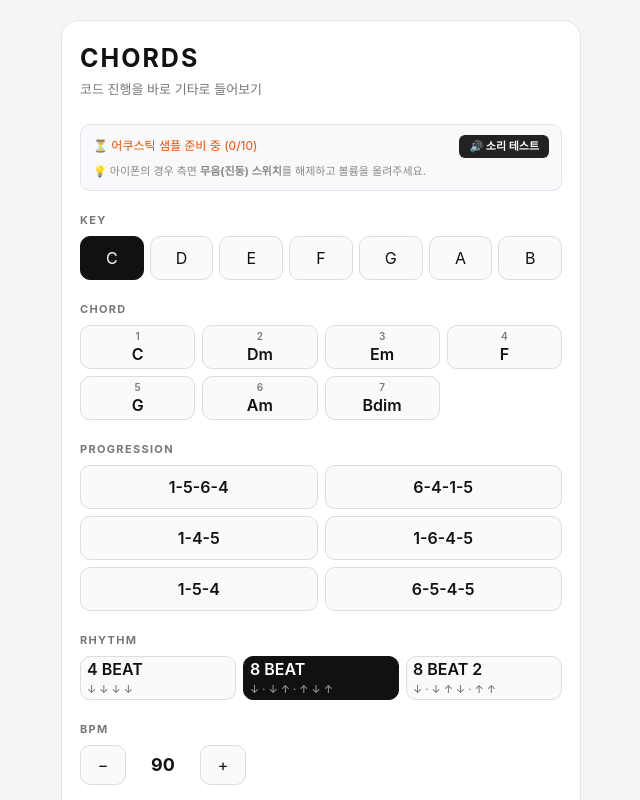
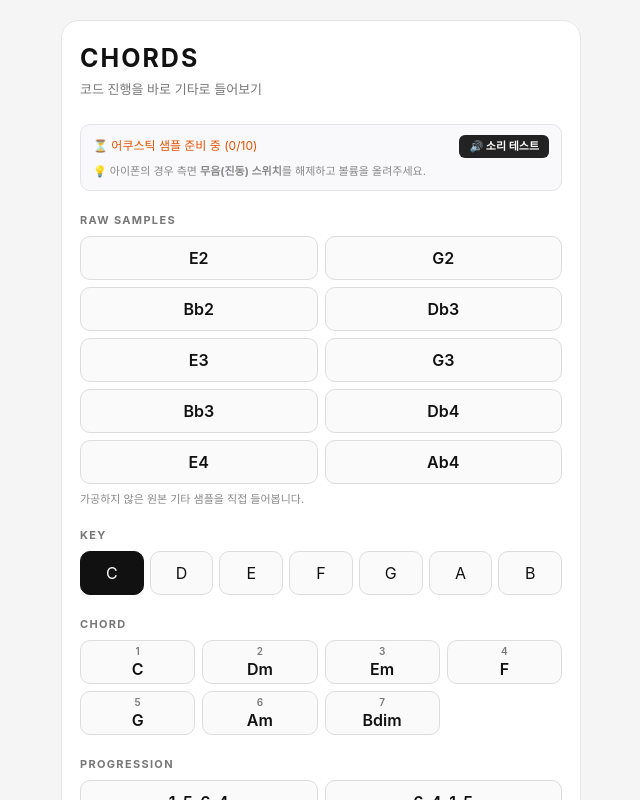
Before and after one commit to youngseokchomajn-web/Chords, a React (Vite) app: page / in a window 1280 px wide. Shown: the top 800 px of the page, without its empty margins (319-959 px from the left). Built offline with nearby package versions, Linux system fonts and the light colour scheme; no server answers.

Commit message:
debug: audition raw guitar samples (#7)
* debug: add raw guitar sample audition controls

* fix: isolate raw sample audition from Web Audio

```diff
--- a/src/App.tsx
+++ b/src/App.tsx
@@ -52,6 +52,7 @@ export const App: React.FC = () => {
   });
 
   const timersRef = useRef<number[]>([]);
+  const rawSampleAudioRef = useRef<HTMLAudioElement | null>(null);
 
   const clearAllTimers = () => {
     timersRef.current.forEach(id => window.clearTimeout(id));
@@ -83,12 +84,27 @@ export const App: React.FC = () => {
 
   const handleTestAudio = async () => {
     clearAllTimers();
-    GuitarSoundEngine.stopAll();
-    await audioContextManager.unlock();
-    await audioContextManager.playTestBeep();
-    GuitarSoundEngine.playTestNote();
-    setFeedbackMsg('소리 테스트 완료!');
+    // Keep this diagnostic completely outside Web Audio.
+    const result = await audioContextManager.playHtmlAudioTest();
+    setFeedbackMsg(result === 'played' ? '기본 소리 재생됨' : '기본 소리 재생 실패');
     addTimer(() => setFeedbackMsg(''), 2500);
+  };
+
+  const playRawSample = async (sampleMidi: number, file: string) => {
+    clearAllTimers();
+    rawSampleAudioRef.current?.pause();
+    rawSampleAudioRef.current?.pause();
+    const audio = new Audio(`${import.meta.env.BASE_URL}samples/guitar/${file}`);
+    audio.volume = 0.65;
+    rawSampleAudioRef.current = audio;
+    try {
+      await audio.play();
+      setFeedbackMsg(`원본 샘플: ${sampleMidi} MIDI`);
+      addTimer(() => setFeedbackMsg(''), 2500);
+    } catch {
+      setFeedbackMsg('원본 샘플 재생 실패');
+      addTimer(() => setFeedbackMsg(''), 2500);
+    }
   };
 
   const playChord = async (degree: number) => {
@@ -201,6 +217,20 @@ export const App: React.FC = () => {
         </div>
 
         <section>
+          <h2>RAW SAMPLES</h2>
+          <div className="progression-grid">
+            {SAMPLES.map(([sampleMidi, file]) => (
+              <button key={sampleMidi} onClick={() => playRawSample(sampleMidi, file)}>
+                {file.replace(/^MartinGM2_\d+_+/, '').replace(/_1\.wav$/, '').replace(/_/g, ' ')}
+              </button>
+            ))}
+          </div>
+          <div style={{ fontSize: '11px', color: '#888', marginTop: '6px' }}>
+            가공하지 않은 원본 기타 샘플을 직접 들어봅니다.
+          </div>
+        </section>
+
+        <section>
           <h2>KEY</h2>
           <div className="key-grid">{KEYS.map(note => (
             <button key={note} className={key === note ? 'selected' : ''} onClick={() => {
```
